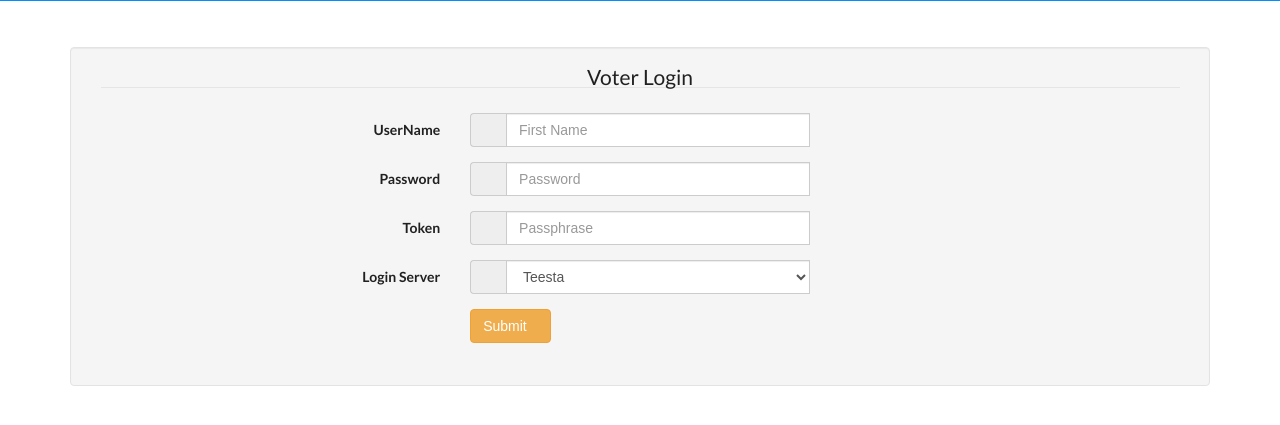
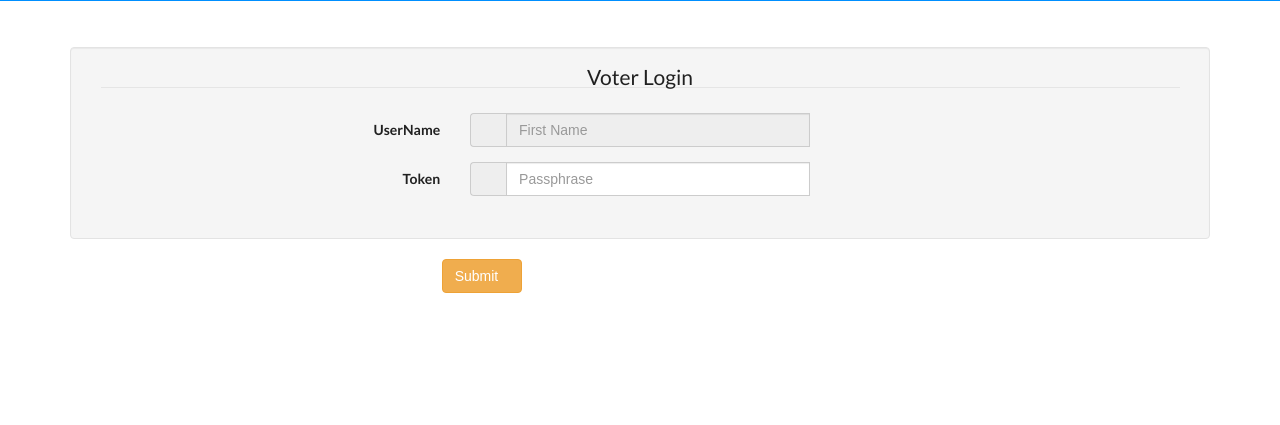
Before and after one commit to beingtmk/IITG_General_Elections, a Django app: template templates/login.html in a window 1280 px wide. Shown: the part 60-485 px from the top of the page. Run offline with Django 3.2, Linux system fonts and the light colour scheme; the template is opened without the code that fills it, so the values that code supplies are empty; some libraries are stand-ins or nearby versions; some web fonts are replaced.

Commit message:
hardcodded username for now and removed all unnecessary fields from login

```diff
--- a/templates/login.html
+++ b/templates/login.html
@@ -34,19 +34,7 @@
   <div class="col-md-4 inputGroupContainer">
   <div class="input-group">
   <span class="input-group-addon"><i class="glyphicon glyphicon-user"></i></span>
-  <input name="username" placeholder="First Name" class="form-control"  type="text" value="{{ ll_username }}">{% csrf_token %}
-    </div>
-  </div>
-</div>
-
-<!-- Text input-->
-
-<div class="form-group">
-  <label class="col-md-4 control-label" >Password</label>
-    <div class="col-md-4 inputGroupContainer">
-    <div class="input-group">
-  <span class="input-group-addon"><i class="glyphicon glyphicon-user"></i></span>
-  <input name="password" placeholder="Password" class="form-control"  type="password" value="{{ ll_password }}">{% csrf_token %}
+  <input name="username" placeholder="First Name" class="form-control"  type="text" value="{{ ll_username }}" readonly>{% csrf_token %}
     </div>
   </div>
 </div>
@@ -60,22 +48,6 @@
   <span class="input-group-addon"><i class="glyphicon glyphicon-user"></i></span>
   <input name="token" placeholder="Passphrase" class="form-control"  type="text" value="{{ ll_password }}">{% csrf_token %}
     </div>
-  </div>
-</div>
-
-<div class="form-group">
-  <label class="col-md-4 control-label">Login Server</label>
-    <div class="col-md-4 selectContainer">
-    <div class="input-group">
-        <span class="input-group-addon"><i class="glyphicon glyphicon-list"></i></span>
-    <select name="login_server" class="form-control selectpicker" >
-      <option value="202.141.80.12" selected>Teesta</option>
-      <option value="202.141.80.9">Naambor</option>
-      <option value="202.141.80.10">Disang</option>
-      <option value="202.141.80.11">Tamdil</option>
-      <option value="202.141.80.13">Dikrong</option>
-      {% csrf_token %}
-    </select>
   </div>
 </div>
 </div>
```
Also changed, not shown: general_elections/views/views_voter.py (+3 -4 lines), 1 other file.
